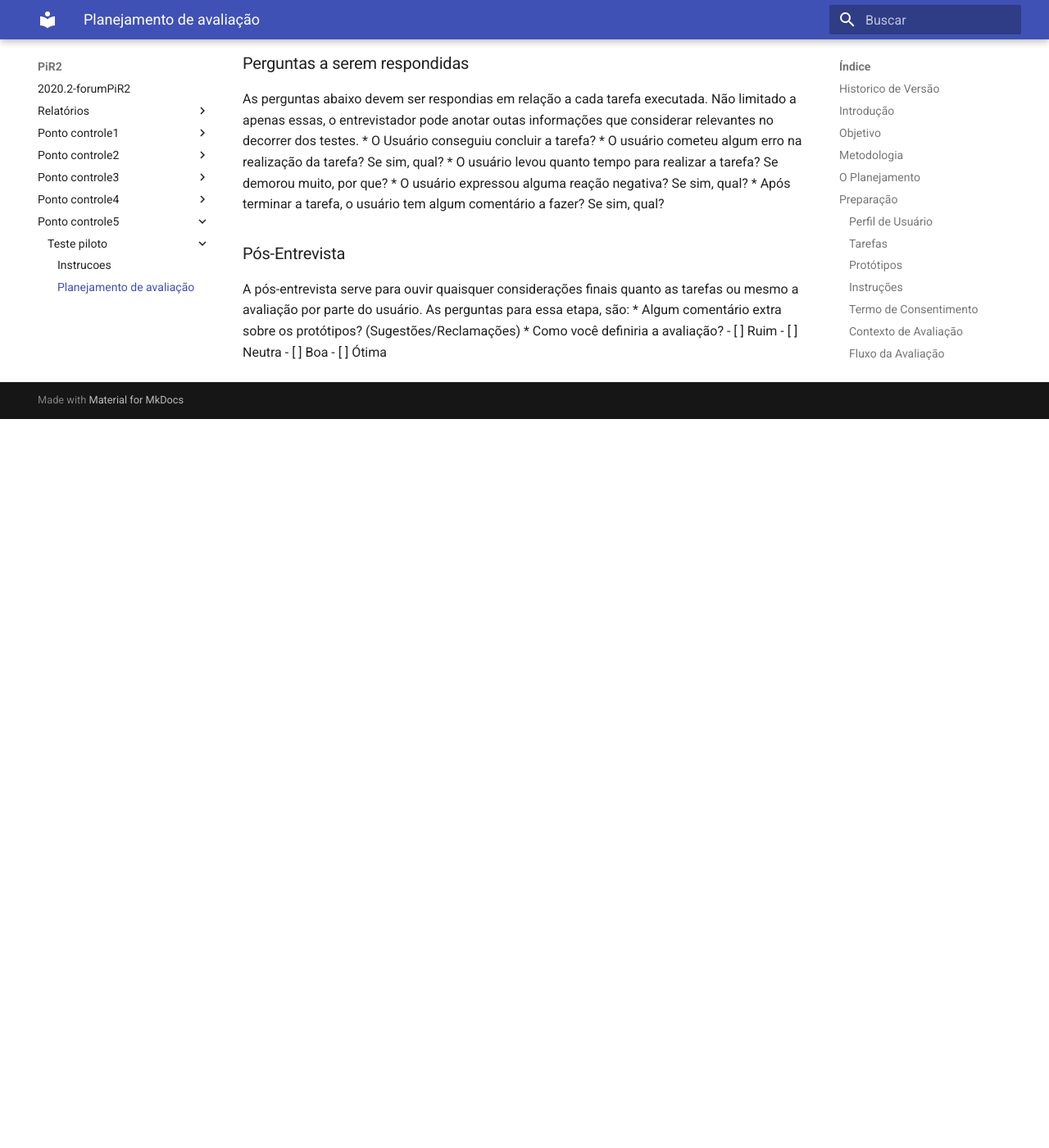
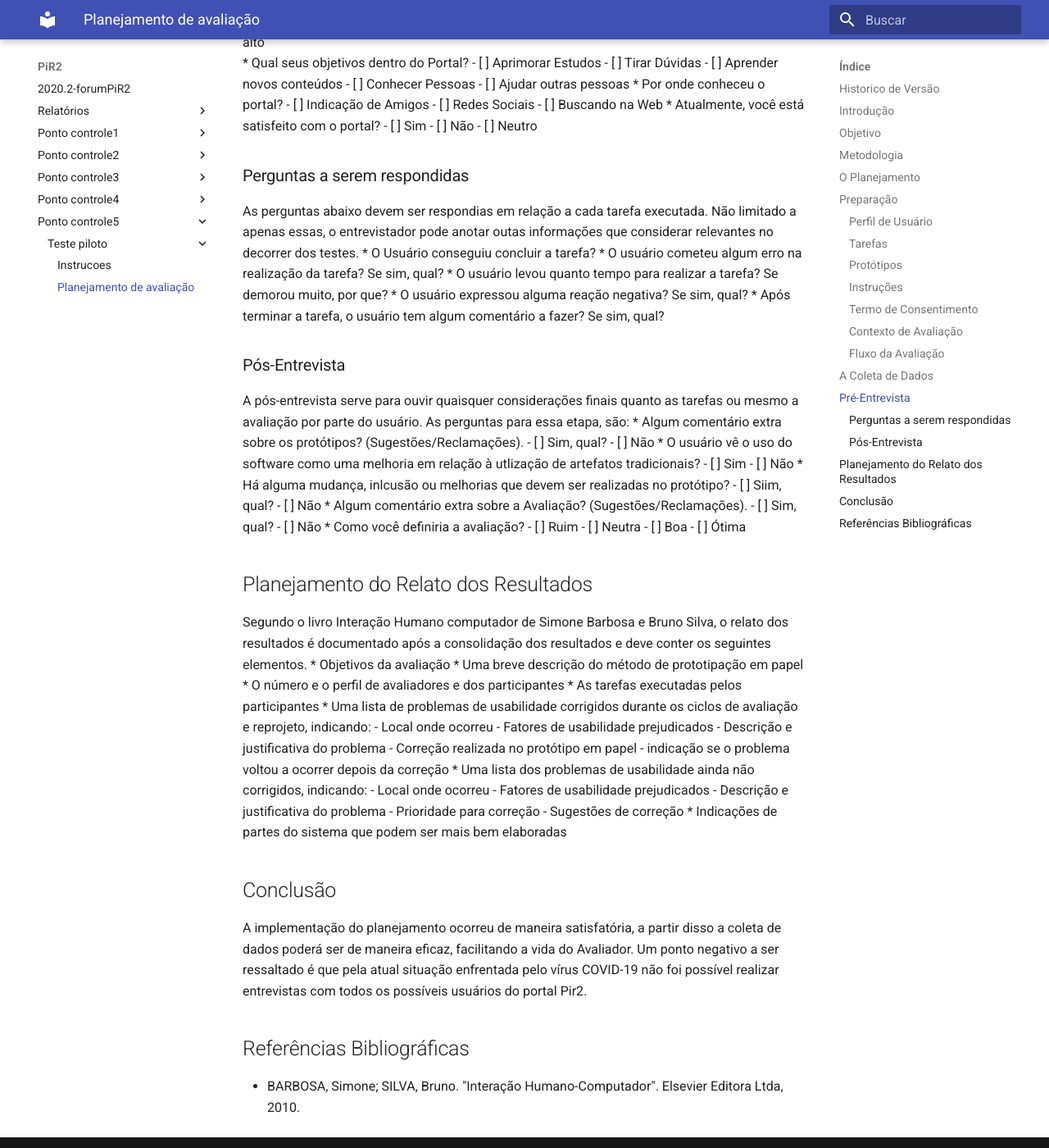
Before and after one commit to liversonp/2020.2-forumPiR2, an MkDocs documentation site: the page built from docs/ponto_controle5/teste_piloto/planejamento_da_avaliacao.md, in a window 1280 px wide and 1400 px high, scrolled down 3631 px. Shown: the whole window at 82% size. Built offline with MkDocs 1.6.1 and Material for MkDocs 9.7.7, drawn with Linux system fonts in a browser that asks for light colours; before the commit the page ends 4142 px from its top, so only the background shows below that; some of the changed text lies outside the part shown.

Commit message:
Adição do planejamento e finalização do documento
Co-authored-by: liversonp <liverson.p@gmail.com>

```diff
--- a/docs/ponto_controle5/teste_piloto/planejamento_da_avaliacao.md
+++ b/docs/ponto_controle5/teste_piloto/planejamento_da_avaliacao.md
@@ -5,7 +5,9 @@
 | Data       | Versão | Descrição             | Autor(res)      |
 | ---------- | ------ | --------------------- | --------------- |
 | 20/04/2021 | 0.1    | Criação do Documento  | Victor Samuel e Liverson Paulo |
-
+| 21/04/2021 | 0.2    | Aprimoração do Documento  | Victor Samuel e Liverson Paulo |
+| 21/04/2021 | 0.3    | Correção Ortográfica | Victor Samuel e Liverson Paulo |
+| 22/04/2021 | 0.3    | Revisão e finalização do Documento | Victor Samuel e Liverson Paulo |
 
 ## Introdução
 Segundo o livro Interação Humano computador de Simone Barbosa e Bruno Silva, a avaliação do protótipo de papel consiste nos passos de preparação, coleta de dados e interpretação, consolidação dos relados e relados dos resultados.
@@ -86,7 +88,7 @@ As tarefas serão organizadas na seguinte ordem:
 * Avaliação com o protótipo (Baixa Fidelidade).
 * Pós-Entrevista (Coleta de dados como foi a experiência do Usuário dentro da plataforma).
 
-## Dados a Coletar
+## A Coleta de Dados
 Parte a qual será definida como serão feitas a coleta de dado em relação a entrevista de avaliação do protótipo de papel por meio dos participantes voluntários.
 
 ## Pré-Entrevista
@@ -126,9 +128,47 @@ As perguntas abaixo devem ser respondias em relação a cada tarefa executada. N
 
 ### Pós-Entrevista
 A pós-entrevista serve para ouvir quaisquer considerações finais quanto as tarefas ou mesmo a avaliação por parte do usuário. As perguntas para essa etapa, são:
-* Algum comentário extra sobre os protótipos? (Sugestões/Reclamações)
+* Algum comentário extra sobre os protótipos? (Sugestões/Reclamações).
+- [ ] Sim, qual?
+- [ ] Não
+* O usuário vê o uso do software como uma melhoria em relação à utlização de artefatos tradicionais?
+- [ ] Sim
+- [ ] Não
+* Há alguma mudança, inlcusão ou melhorias que devem ser realizadas no protótipo?
+- [ ] Siim, qual?
+- [ ] Não
+* Algum comentário extra sobre a Avaliação? (Sugestões/Reclamações).
+- [ ] Sim, qual?
+- [ ] Não
 * Como você definiria a avaliação?
 - [ ] Ruim
 - [ ] Neutra
 - [ ] Boa
 - [ ] Ótima
+
+## Planejamento do Relato dos Resultados
+Segundo o livro Interação Humano computador de Simone Barbosa e Bruno Silva, o relato dos resultados é documentado após a consolidação dos resultados e deve conter os seguintes elementos.
+* Objetivos da avaliação
+* Uma breve descrição do método de prototipação em papel
+* O número e o perfil de avaliadores e dos participantes
+* As tarefas executadas pelos participantes
+* Uma lista de problemas de usabilidade corrigidos durante os ciclos de avaliação e reprojeto, indicando:
+    - Local onde ocorreu
+    - Fatores de usabilidade prejudicados
+    - Descrição e justificativa do problema
+    - Correção realizada no protótipo em papel
+    - indicação se o problema voltou a ocorrer depois da correção
+* Uma lista dos problemas de usabilidade ainda não corrigidos, indicando:
+    - Local onde ocorreu
+    - Fatores de usabilidade prejudicados
+    - Descrição e justificativa do problema
+    - Prioridade para correção
+    - Sugestões de correção
+* Indicações de partes do sistema que podem ser mais bem elaboradas
+
+## Conclusão
+A implementação do planejamento ocorreu de maneira satisfatória, a partir disso a coleta de dados poderá ser de maneira eficaz, facilitando a vida do Avaliador. Um ponto negativo a ser ressaltado é que pela atual situação enfrentada pelo vírus COVID-19 não foi possível realizar entrevistas com todos os possíveis usuários do portal Pir2.
+
+## Referências Bibliográficas
+
+* BARBOSA, Simone; SILVA, Bruno. "Interação Humano-Computador". Elsevier Editora Ltda, 2010.
```
